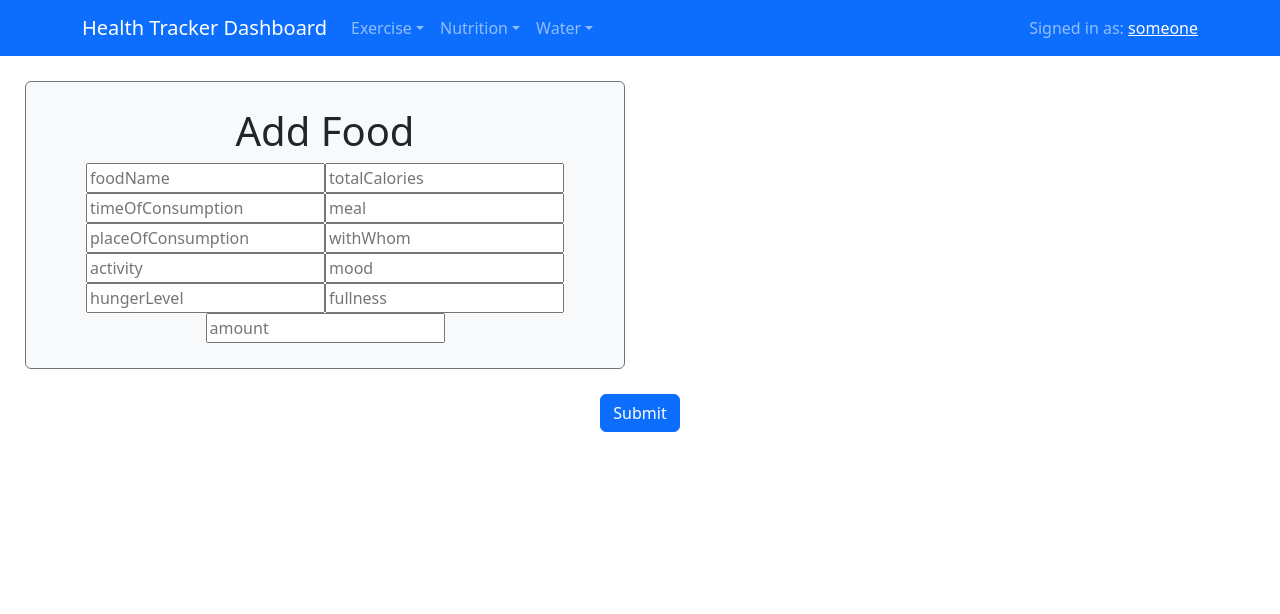
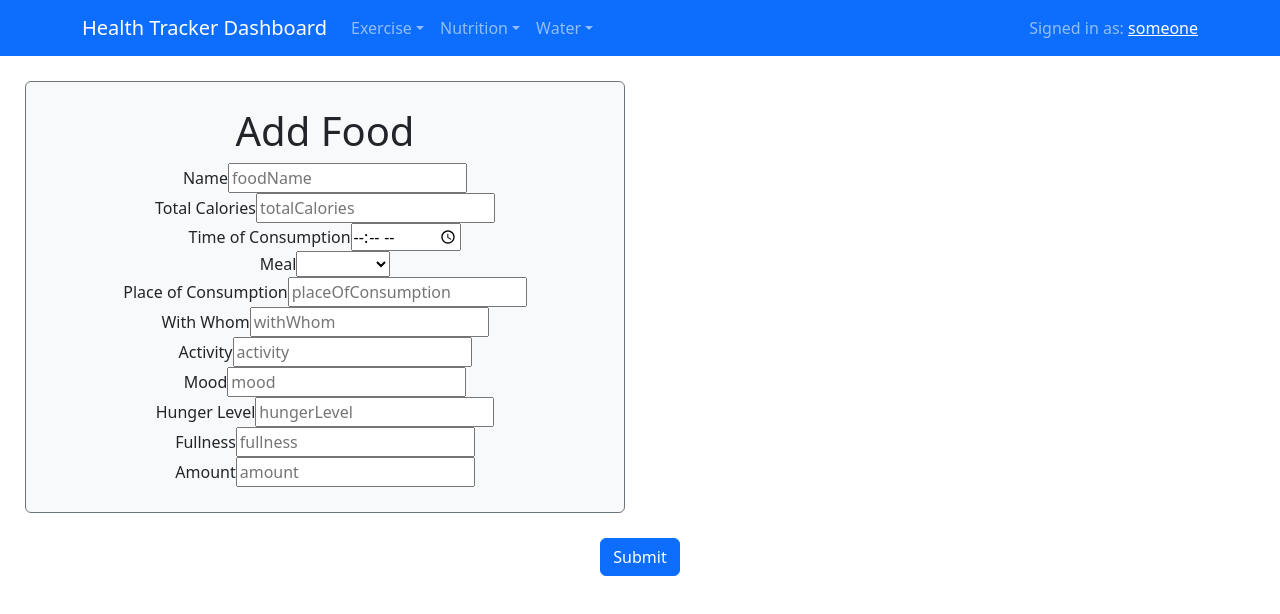
Before and after one commit to blee2125/health-tracker-dashboard, a React (Create React App) app: page /food/add in a window 1280 px wide. Shown: the top 614 px of the page. Built offline with nearby package versions, Linux system fonts and the light colour scheme; no server answers.

Commit message:
update form

```diff
--- a/src/components/Food/FoodForm.js
+++ b/src/components/Food/FoodForm.js
@@ -4,76 +4,87 @@ export const FoodForm = (props) => {
 
     return (
       <form >
+        <label>Name</label>
         <input
           name='foodName'
           placeholder='foodName'
           type='text'
           value={props.foodObject.foodName}
           onChange={e => props.updateData('foodName', e.target.value)}
-        />
+        /><br></br>
+        <label>Total Calories</label>
         <input
           name='totalCalories'
           placeholder='totalCalories'
           type='number'
           value={props.foodObject.totalCalories}
           onChange={e => props.updateData('totalCalories', e.target.value)}
-        />
+        /><br></br>
+        <label>Time of Consumption</label>
         <input
           name='timeOfConsumption'
           placeholder='timeOfConsumption'
-          type='text'
+          type='time'
           value={props.foodObject.timeOfConsumption}
           onChange={e => props.updateData('timeOfConsumption', e.target.value)}
-        />
-        <input
-          name='meal'
-          placeholder='meal'
-          type='text'
-          value={props.foodObject.meal}
-          onChange={e => props.updateData('meal', e.target.value)}
-        />
+        /><br></br>
+        <label>Meal</label>
+        <select>
+          <option></option>
+          <option>Breakfast</option>
+          <option>Lunch</option>
+          <option>Dinner</option>
+          <option>Snack</option>
+        </select><br></br>
+        <label>Place of Consumption</label>
         <input
           name='placeOfConsumption'
           placeholder='placeOfConsumption'
           type='text'
           value={props.foodObject.placeOfConsumption}
           onChange={e => props.updateData('placeOfConsumption', e.target.value)}
-        />
+        /><br></br>
+        <label>With Whom</label>
         <input
           name='withWhom'
           placeholder='withWhom'
           type='text'
           value={props.foodObject.withWhom}
           onChange={e => props.updateData('withWhom', e.target.value)}
-        />
+        /><br></br>
+        <label>Activity</label>
         <input
           name='activity'
           placeholder='activity'
           type='text'
           value={props.foodObject.activity}
           onChange={e => props.updateData('activity', e.target.value)}
-        />
+        /><br></br>
+        <label>Mood</label>
         <input
           name='mood'
           placeholder='mood'
           type='text'
           value={props.foodObject.mood}
           onChange={e => props.updateData('mood', e.target.value)}
-        />
+        /><br></br>
+        <label>Hunger Level</label>
         <input
           name='hungerLevel'
           placeholder='hungerLevel'
           type='text'
           value={props.foodObject.hungerLevel}
           onChange={e => props.updateData('hungerLevel', e.target.value)}
-        />
+        /><br></br>
+        <label>Fullness</label>
         <input
           name='fullness'
           placeholder='fullness'
           type='text'
           value={props.foodObject.fullness}
           onChange={e => props.updateData('fullness', e.target.value)}
-        />
+        /><br></br>
+        <label>Amount</label>
         <input
           name='amount'
           placeholder='amount'
```
